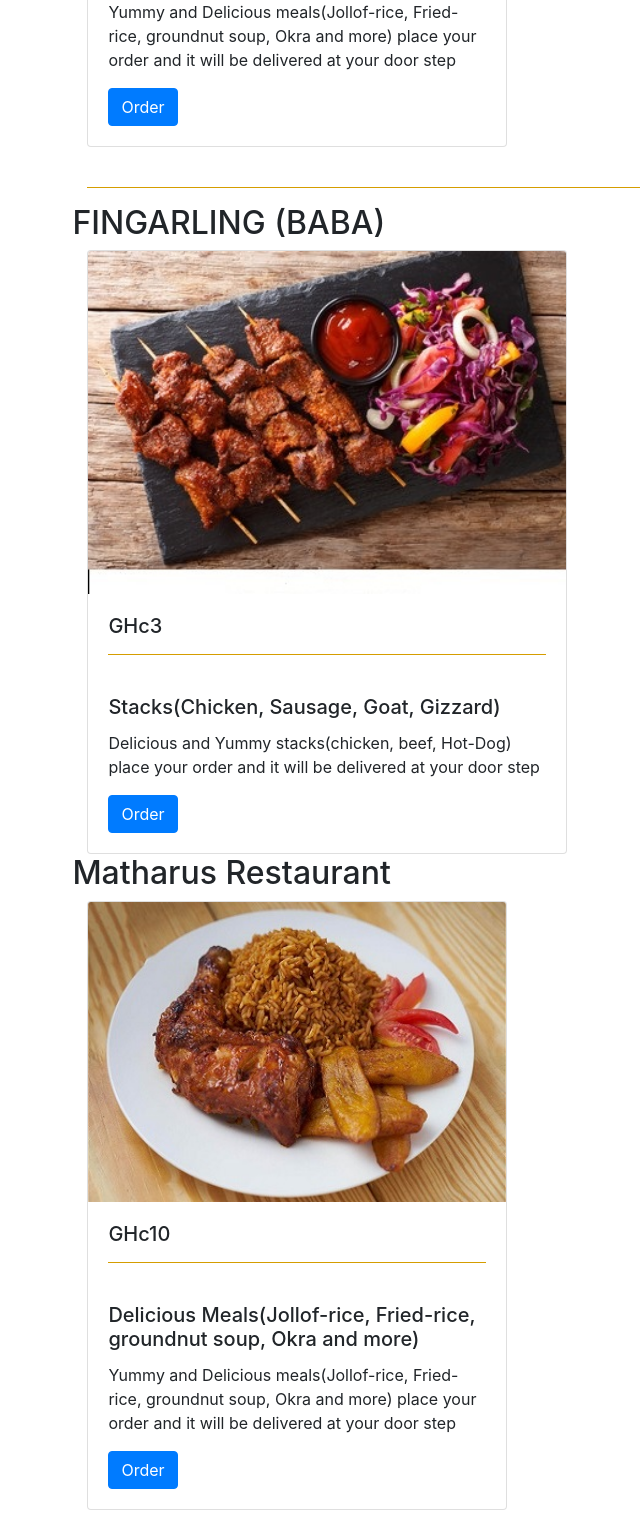
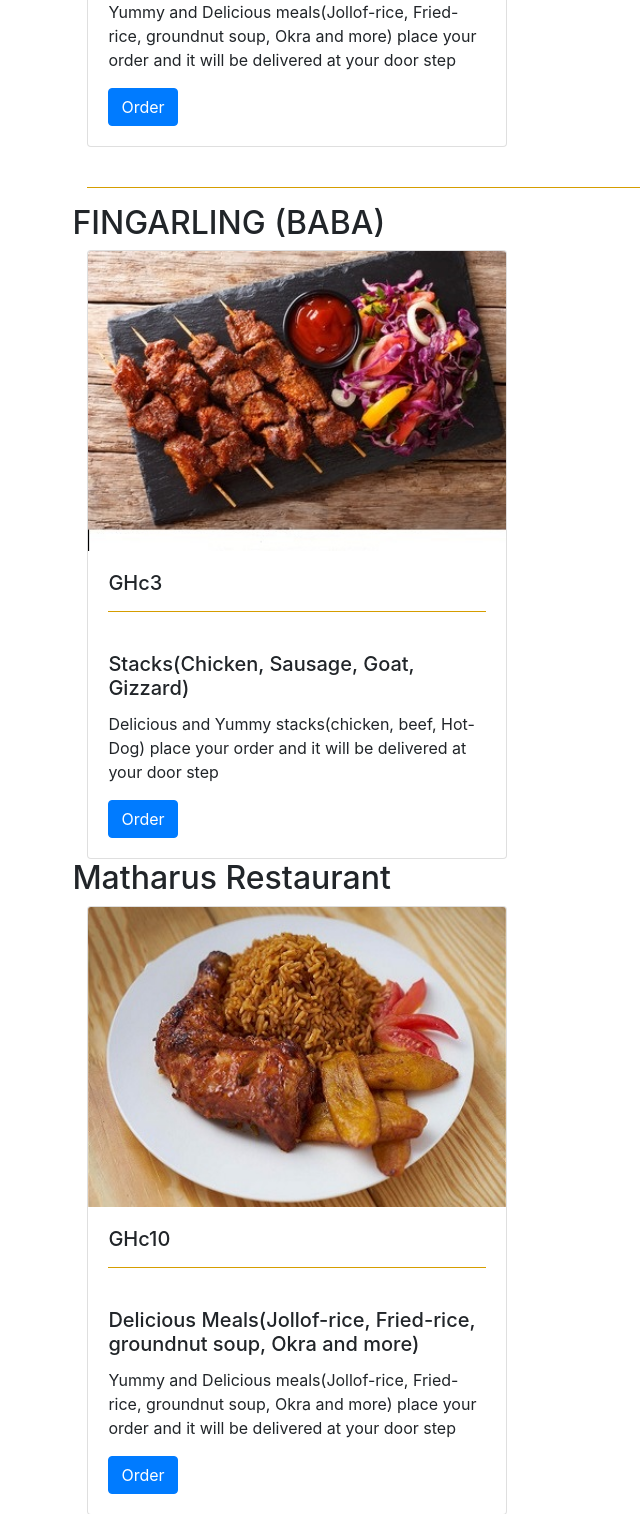
Before and after one commit to Alex1-ai/mucg-canteen, a Flask app: page /menu in a window 1280 px wide. Shown: the part 1370-2884 px from the top of the page, without its empty margins (143-783 px from the left). Run offline with Flask 2, Linux system fonts and the light colour scheme; some libraries are stand-ins or nearby versions.

Commit message:
changes6

```diff
--- a/templates/menu2.html
+++ b/templates/menu2.html
@@ -58,7 +58,7 @@
 		 <div class="col" style="width:30rem;">
 			 <h2> FINGARLING (BABA)</h2>
 
-			 <div class="card" style="width: 30rem;">
+			 <div class="card">
 				 <img class="card-img-top" src="../static/Suya.jpg" alt="card image cap" >
 				 <div class="card-body">
 					 <h5 class="card-title">GHc3 <hr color="#EDFAFF;"><br>
```
